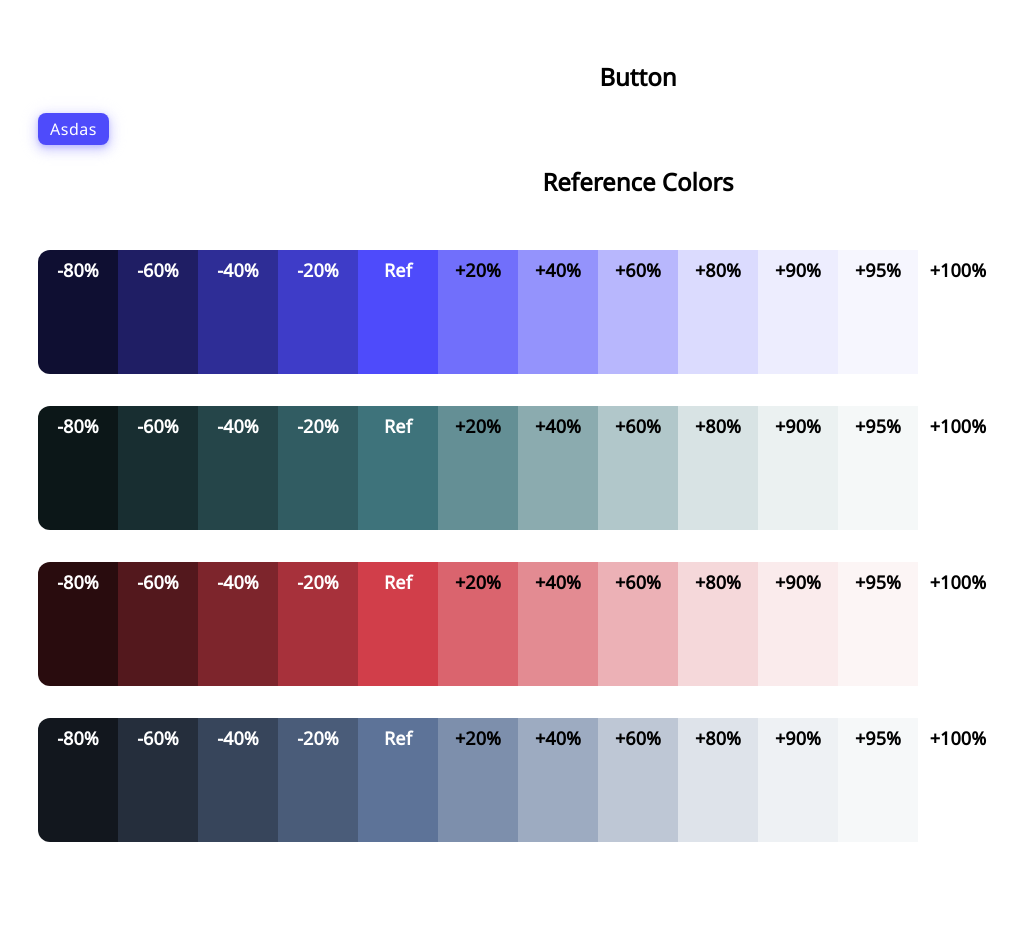
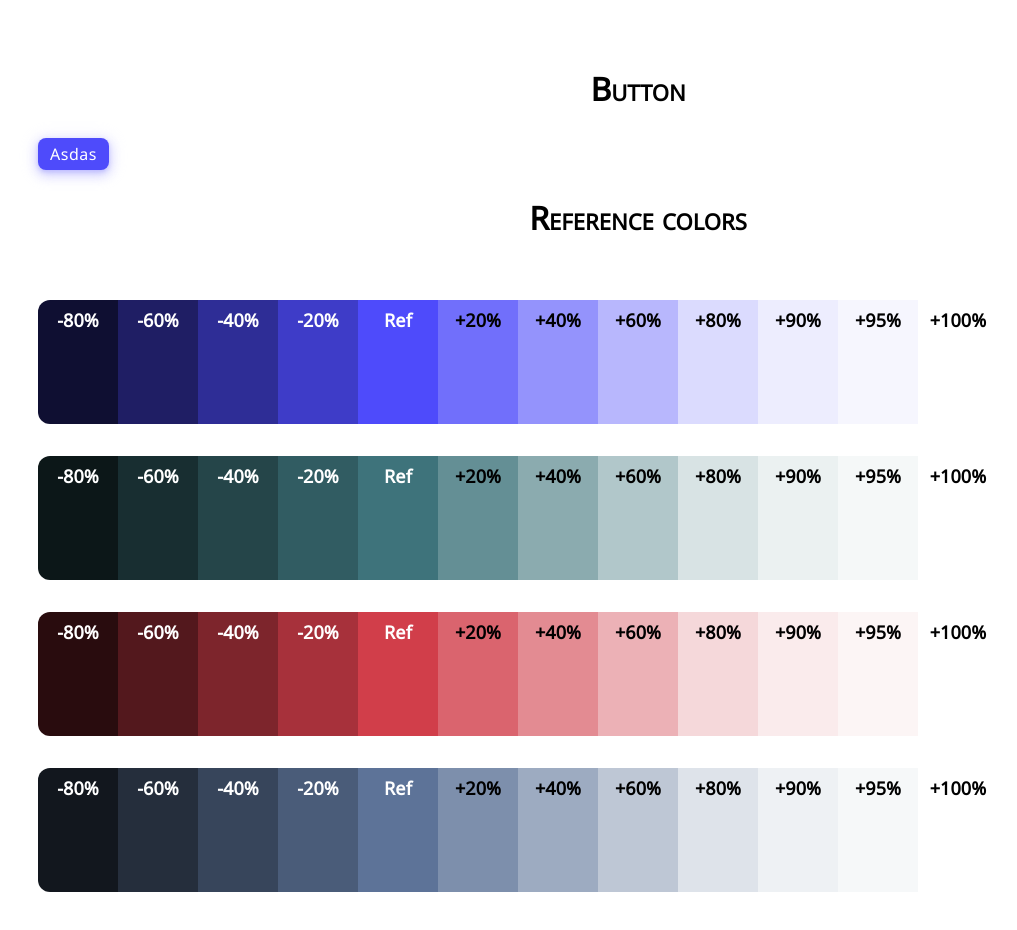
Before and after one commit to Simonlfr/Konkret-ui-react, a React (Vite) app: page / in a window 1280 px wide. Shown: the whole page, without its empty margins (2-1019 px from the left). Before the commit the page ends 882 px from the top, so only its background shows below. Built offline with nearby package versions, Linux system fonts and the light colour scheme.

Commit message:
Fix all text usage.

```diff
--- a/src/components/colorLegend/colorLegend.tsx
+++ b/src/components/colorLegend/colorLegend.tsx
@@ -3,6 +3,7 @@ import {
   ColorShade,
   generateColorPalette,
 } from "../../utils/generateColorPalette";
+import { HeadlineMedium, SubtitleLargeCss } from "../typography/typography";
 
 function getText(shade: number): string {
   if (shade === 0) return "Ref";
@@ -37,7 +38,7 @@ export function ColorLegend(): JSX.Element {
 
   return (
     <Container>
-      <h2>Reference Colors</h2>
+      <HeadlineMedium>Reference colors</HeadlineMedium>
       <Palette colorPalette={colorPrimary} />
       <Palette colorPalette={colorSecondary} />
       <Palette colorPalette={colorError} />
@@ -69,9 +70,5 @@ const ColorContainer = styled.div`
   width: 64px;
   height: 108px;
   padding: 8px;
-  font-style: normal;
-  font-weight: 700;
-  font-size: 18px;
-  line-height: 140%;
-  letter-spacing: 0.1px;
+  ${SubtitleLargeCss}
 `;
--- a/src/pages/homePage.tsx
+++ b/src/pages/homePage.tsx
@@ -2,12 +2,13 @@ import React from "react";
 import styled from "styled-components";
 import { Button } from "../components/button/button";
 import { ColorLegend } from "../components/colorLegend/colorLegend";
+import { HeadlineMedium } from "../components/typography/typography";
 
 export function HomePage(): JSX.Element {
   return (
     <Container>
       <div>
-        <h2>Button</h2>
+        <HeadlineMedium>Button</HeadlineMedium>
         <Button variant="fill">
           <Button.text>asdas</Button.text>
         </Button>
```
